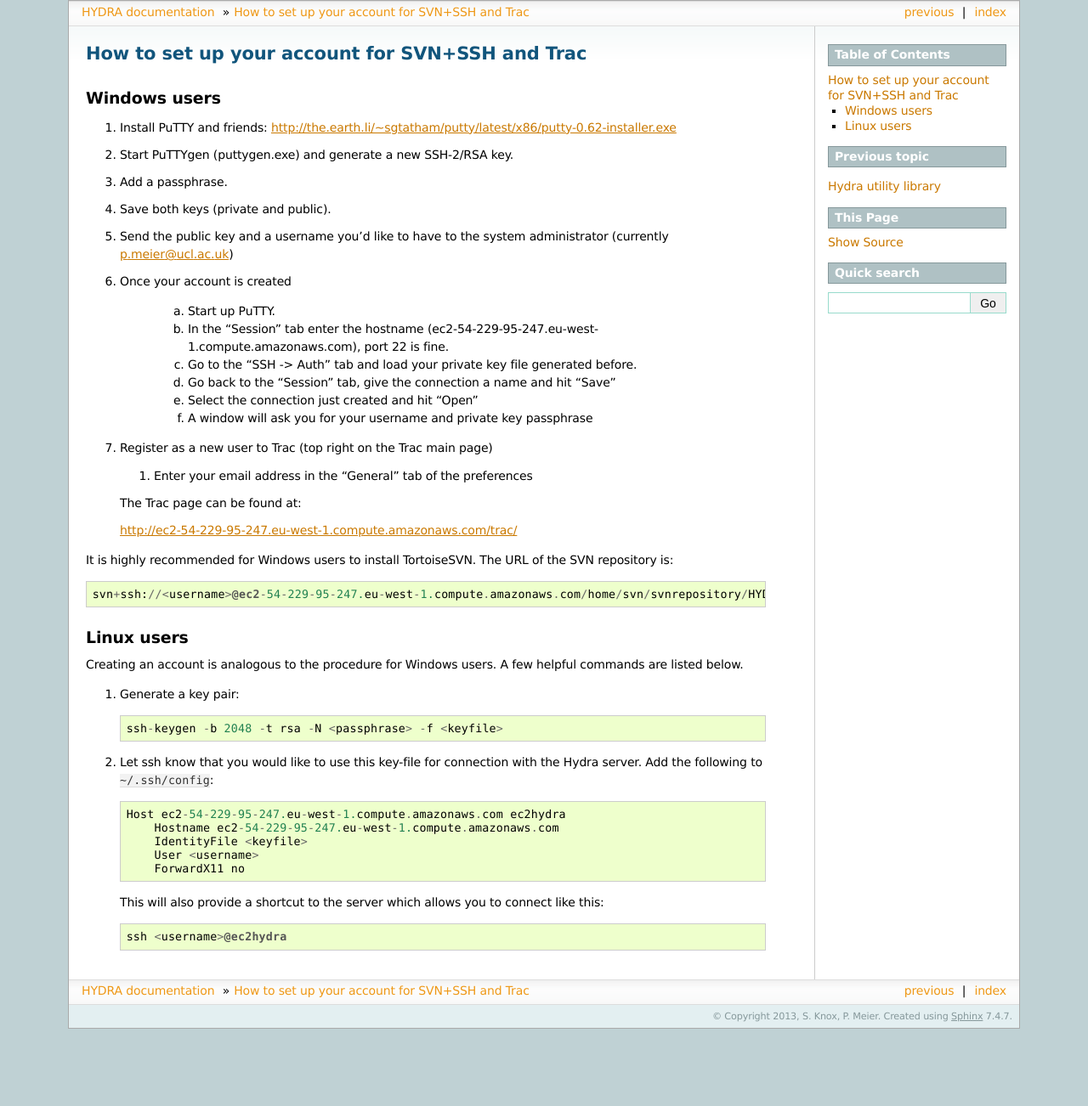
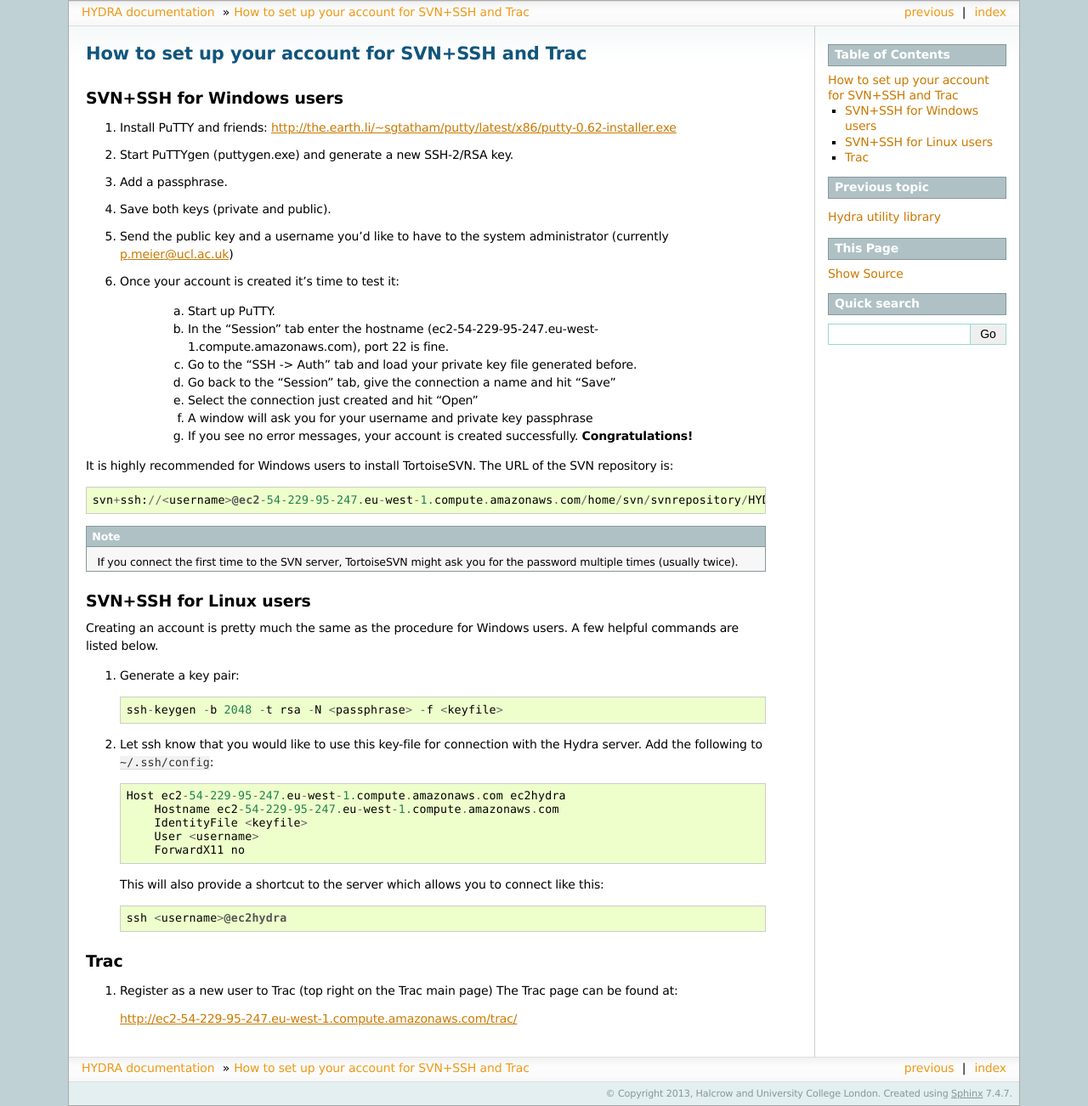
Before and after one commit to UMWRG/HydraPlatform, a Sphinx documentation site: the page built from doc/devdocs/account.rst, in a window 1280 px wide. Shown: the whole page at 85% size. Built offline with Sphinx 7.4.7, drawn with Linux system fonts in a browser that asks for light colours; formulas are drawn with MathJax 3; pages that are not in the unit, such as notebooks, are missing from menus; before the commit the page ends 1211 px from its top, so only the background shows below that.

```diff
--- a/doc/conf.py
+++ b/doc/conf.py
@@ -43,7 +43,7 @@
 
 # General information about the project.
 project = u'HYDRA'
-copyright = u'2013, S. Knox, P. Meier'
+copyright = u'2013, Halcrow and University College London'
 
 # The version info for the project you're documenting, acts as replacement for
 # |version| and |release|, also used in various other places throughout the
--- a/doc/devdocs/account.rst
+++ b/doc/devdocs/account.rst
@@ -1,8 +1,8 @@
 How to set up your account for SVN+SSH and Trac
 ===============================================
 
-Windows users
--------------
+SVN+SSH for Windows users
+-------------------------
 
 #. Install PuTTY and friends: http://the.earth.li/~sgtatham/putty/latest/x86/putty-0.62-installer.exe
 
@@ -15,7 +15,7 @@
 #. Send the public key and a username you'd like to have to the system
    administrator (currently `p.meier@ucl.ac.uk <mailto:p.meier@ucl.ac.uk>`_)
 
-#. Once your account is created
+#. Once your account is created it's time to test it:
 
     a. Start up  PuTTY.
 
@@ -31,24 +31,24 @@
 
     f. A window will ask you for your username and private key passphrase
 
-#. Register as a new user to Trac (top right on the Trac main page)
-
-   #. Enter your email address in the "General" tab of the preferences
-
-   The Trac page can be found at:
-
-   http://ec2-54-229-95-247.eu-west-1.compute.amazonaws.com/trac/
+    g. If you see no error messages, your account is created successfully.
+       **Congratulations!**
 
 It is highly recommended for Windows users to install TortoiseSVN. The URL of
 the SVN repository is::
 
     svn+ssh://<username>@ec2-54-229-95-247.eu-west-1.compute.amazonaws.com/home/svn/svnrepository/HYDRA
 
+.. note::
 
-Linux users
------------
+    If you connect the first time to the SVN server, TortoiseSVN might ask you
+    for the password multiple times (usually twice).
 
-Creating an account is analogous to the procedure for Windows users. A few
+
+SVN+SSH for Linux users
+-----------------------
+
+Creating an account is pretty much the same as the procedure for Windows users. A few
 helpful commands are listed below.
 
 #. Generate a key pair::
@@ -67,3 +67,13 @@
    This will also provide a shortcut to the server which allows you to connect like this::
 
         ssh <username>@ec2hydra
+
+
+
+Trac
+----
+
+#. Register as a new user to Trac (top right on the Trac main page)
+   The Trac page can be found at:
+
+   http://ec2-54-229-95-247.eu-west-1.compute.amazonaws.com/trac/
```
Also changed, not shown: 1 other file.
